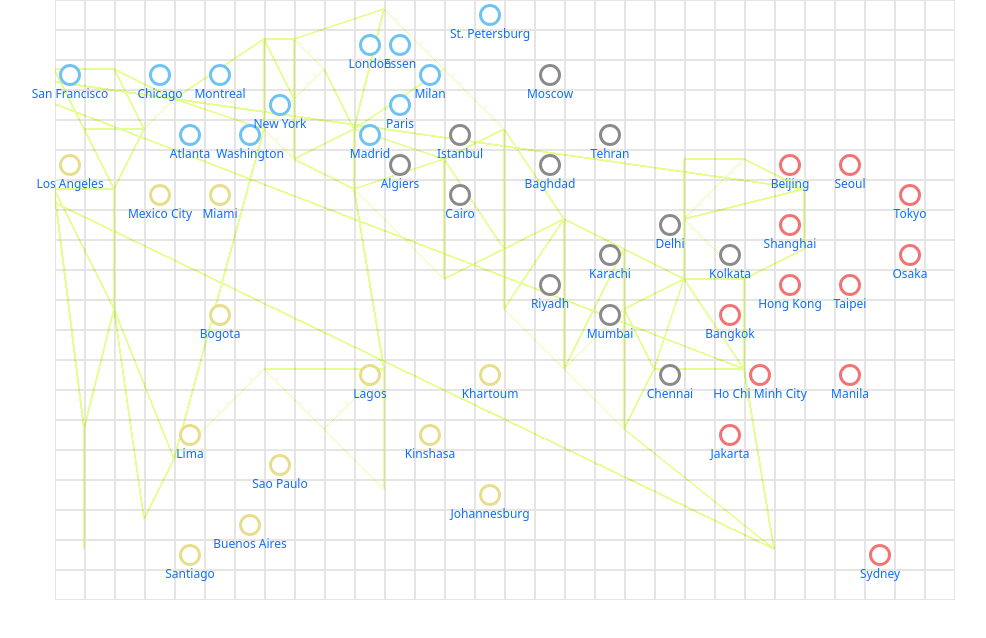
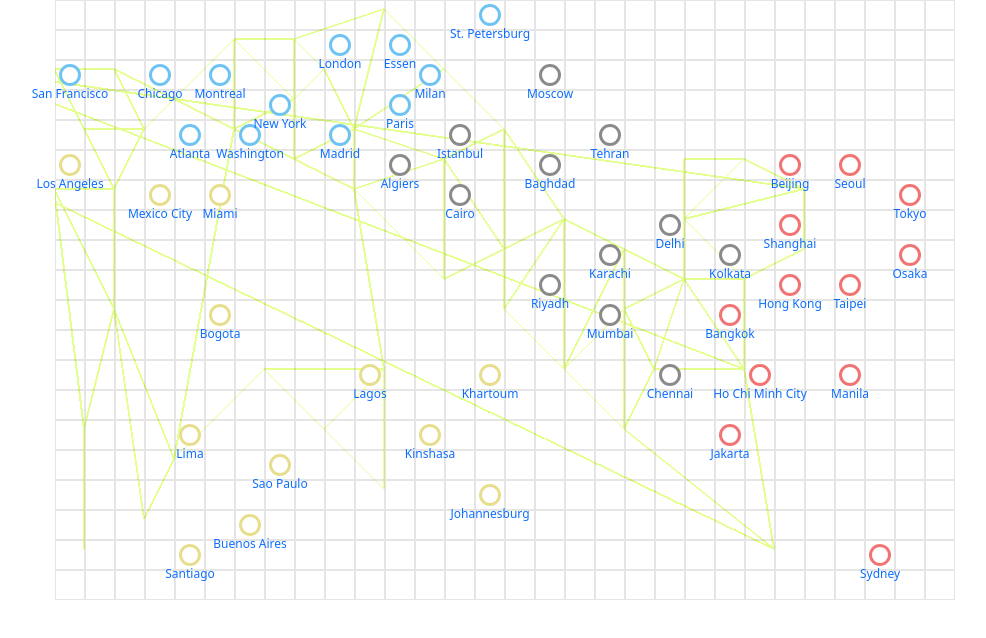
Before and after one commit to KentoKana/pandemic-bg, a React (Create React App) app: page / in a window 1280 px wide. Shown: the top 638 px of the page, without its empty margins (135-1121 px from the left). Built offline with nearby package versions, Linux system fonts and the light colour scheme.

Commit message:
Adjust city loactions.

```diff
--- a/src/Shared/Data/Cities.ts
+++ b/src/Shared/Data/Cities.ts
@@ -78,7 +78,7 @@ export const cities: { [key in CityId]: City } = {
         "london",
         129321,
         "London",
-        { x: 10, y: 1 },
+        { x: 9, y: 1 },
         ["newyork", "madrid", "paris", "essen"],
         EDiseaseType.Blue,
         0
@@ -87,7 +87,7 @@ export const cities: { [key in CityId]: City } = {
         "madrid",
         129321,
         "Madrid",
-        { x: 10, y: 4 },
+        { x: 9, y: 4 },
         ["london", "newyork", "saopaulo", "algiers", "paris"],
         EDiseaseType.Blue,
         0
```
